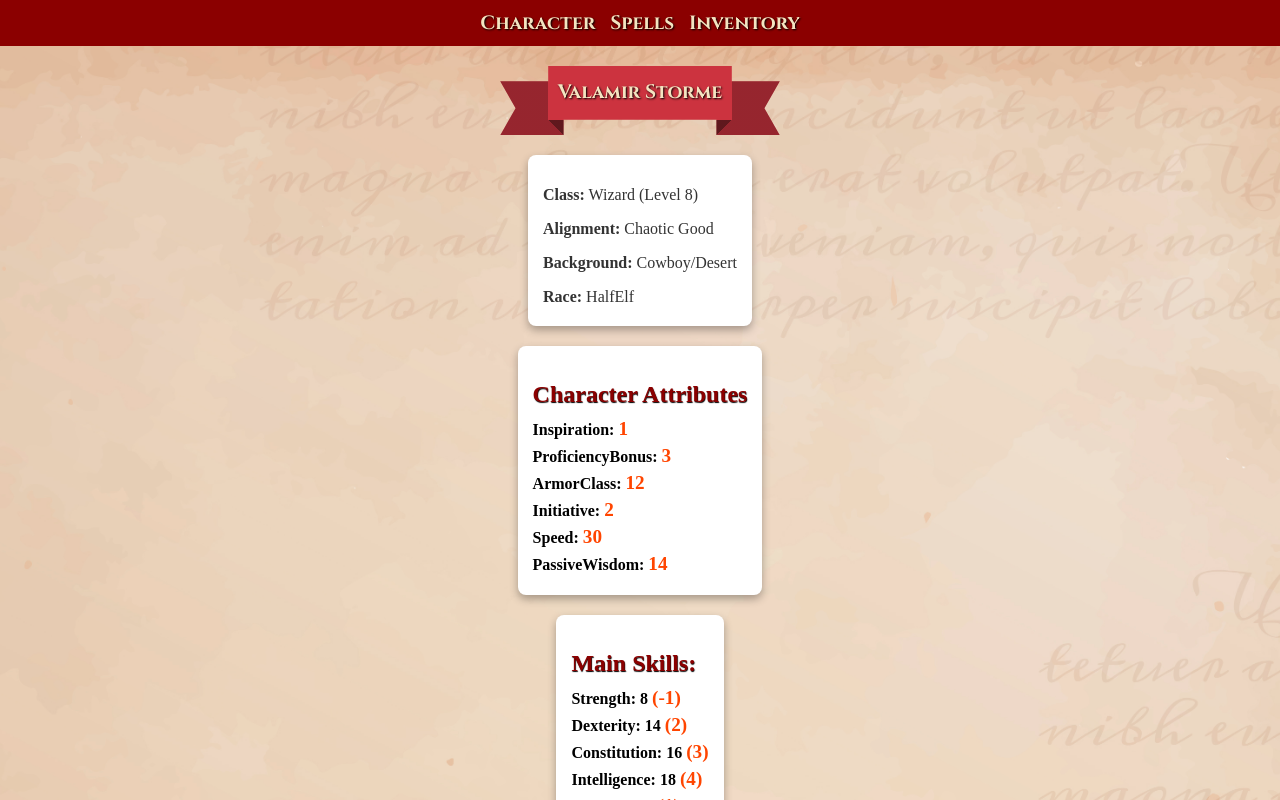
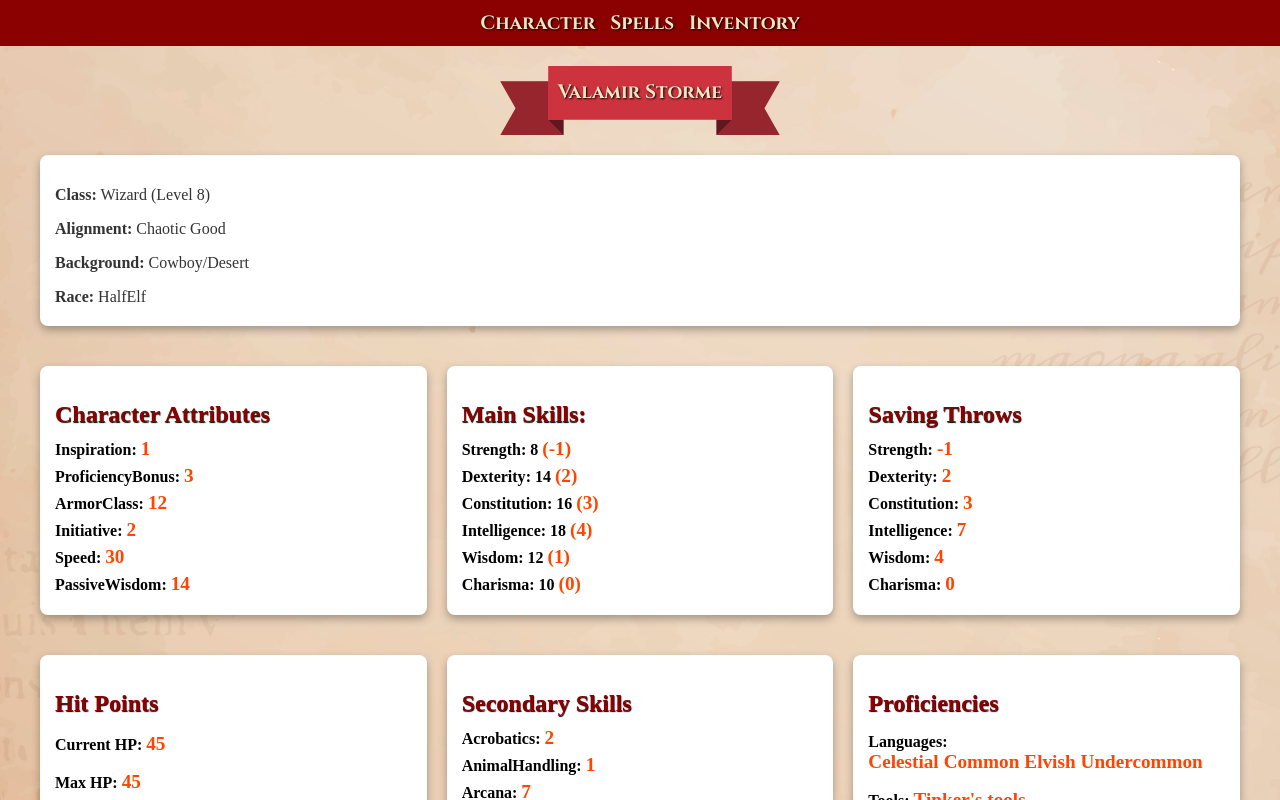
Before and after one commit to frodkata/character-sheet, a React (Create React App) app: page / in a window 1280 px wide. Shown: the top 800 px of the page. Built offline with nearby package versions, Linux system fonts and the light colour scheme.

Commit message:
Refactor CharacterTitle and HitPoints components to import models from MainSheet; update CharacterPage layout for improved structure and readability

```diff
--- a/src/components/characterSheet/HitPoints.tsx
+++ b/src/components/characterSheet/HitPoints.tsx
@@ -1,5 +1,6 @@
 import React from "react";
 import { HitPoints as HitPointsModel } from "../../models/MainSheet";
+
 interface HitPointsProps {
 	hitPoints: HitPointsModel;
 }
--- a/src/pages/CharacterPage.tsx
+++ b/src/pages/CharacterPage.tsx
@@ -14,21 +14,31 @@ const styles: { [key: string]: React.CSSProperties } = {
 	container: {
 		display: "flex",
 		flexDirection: "column",
-		alignItems: "center", // Center all child components horizontally
+		alignItems: "center",
 		padding: "20px",
-		backgroundColor: "#f9f9f9", // Fallback background color
-		backgroundImage: `url(${backgroundImage})`, // Add the background image
-		backgroundSize: "cover", // Ensure the image covers the entire page
-		backgroundPosition: "center", // Center the image
-		backgroundRepeat: "no-repeat", // Prevent the image from repeating
-		minHeight: "100vh", // Full-page height
+		backgroundColor: "#f9f9f9",
+		backgroundImage: `url(${backgroundImage})`,
+		backgroundSize: "cover",
+		backgroundPosition: "center",
+		backgroundRepeat: "no-repeat",
+		minHeight: "100vh",
 		boxSizing: "border-box",
 	},
 	ribbonContainer: {
 		display: "flex",
-		justifyContent: "center", // Center the RibbonTitle horizontally
+		justifyContent: "center",
 		width: "100%",
 		marginBottom: "20px",
+	},
+	grid: {
+		display: "grid",
+		gridTemplateColumns: "repeat(auto-fit, minmax(300px, 1fr))",
+		gap: "20px",
+		width: "100%",
+		maxWidth: "1200px",
+	},
+	fullWidth: {
+		gridColumn: "1 / -1",
 	},
 };
 
@@ -48,7 +58,10 @@ const CharacterPage: React.FC = () => {
 			<div style={styles.ribbonContainer}>
 				<RibbonTitle title={title.name} />
 			</div>
+			<div style={styles.grid}>
+				<div style={styles.fullWidth}>
 					<CharacterTitle title={title} />
+				</div>
 				<CharacterAttributes attributes={characterAtributes} />
 				<MainStats mainSkills={mainSkills} />
 				<SavingThrows throws={savingThrows} />
@@ -56,6 +69,7 @@ const CharacterPage: React.FC = () => {
 				<SecondarySkills skills={secondarySkills} />
 				<Proficiencies proficiencies={proficiencies} />
 			</div>
+		</div>
 	);
 };
 
```
Also changed, not shown: src/components/characterSheet/CharacterTitle.tsx (+1 -9 lines). Lines whose indentation alone changed are shown as unchanged.
